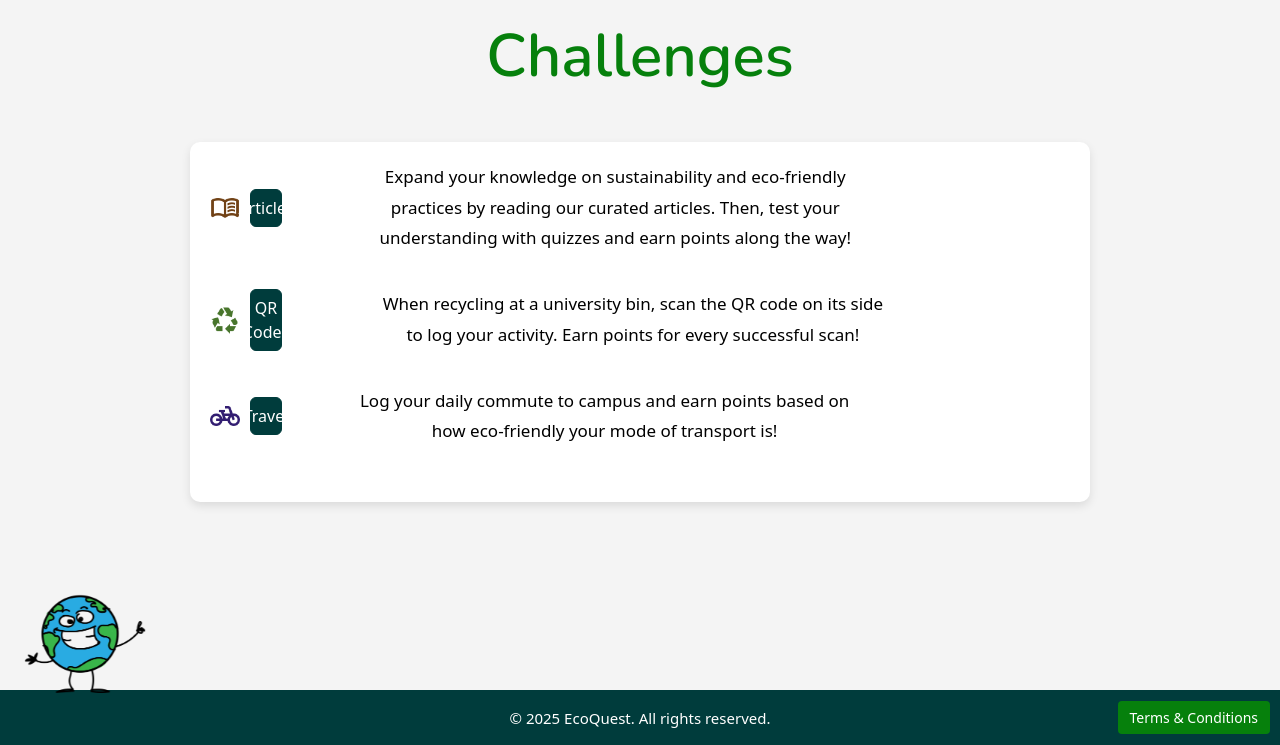
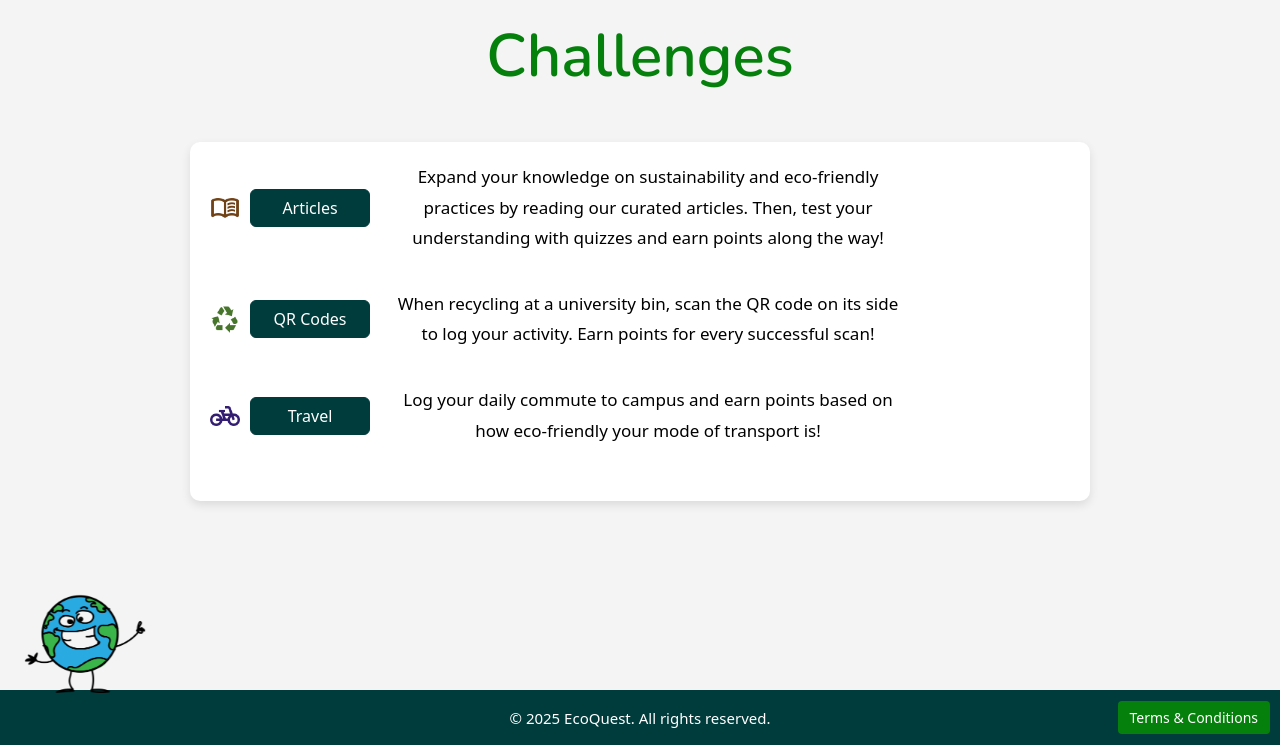
Before and after one commit to Josh-Money/ECM2434-Group-Software-Project, a Django app: template game/challenges/templates/challenges/challenges.html in a window 1280 px wide. Shown: the part 55-800 px from the top of the page. Run offline with Django 3.2, Linux system fonts and the light colour scheme; the template is opened without the code that fills it, so the values that code supplies are empty; parts of the project's set-up code (start-up, migrations or seed data) failed here and were passed over; some libraries are stand-ins or nearby versions.

Commit message:
fixed challenges

```diff
--- a/game/challenges/static/challenges/css/challenges-styles.css
+++ b/game/challenges/static/challenges/css/challenges-styles.css
@@ -23,9 +23,15 @@
     margin-right: 20px;
 }
 
+.challenge-button .btn {
+    width: auto;
+    min-width: 120px;
+}
+
 .challenge-description {
     font-size: 17px;
     text-align: center;
+    width: 60%;
 }
 
 /* Media queries for mobile devices */
--- a/game/challenges/templates/challenges/challenges.html
+++ b/game/challenges/templates/challenges/challenges.html
@@ -22,9 +22,9 @@
         <div class="challenge-row">
             <img src="/static/images/Book.png" alt="Articles" class="challenge-icon">
             <div class="challenge-button">
-                <a href="/articles" class="btn btn-primary w-25">Articles</a>
+                <a href="/articles" class="btn btn-primary">Articles</a>
             </div>
-            <div class="challenge-description" style="width: 60%;">
+            <div class="challenge-description">
                 Expand your knowledge on sustainability and eco-friendly practices by reading our curated articles. Then, test your understanding with quizzes and earn points along the way!
             </div>
         </div>
@@ -32,9 +32,9 @@
         <div class="challenge-row">
             <img src="/static/images/Recycling.png" alt="QR Codes" class="challenge-icon">
             <div class="challenge-button">
-                <a href="/qr" class="btn btn-primary w-25">QR Codes</a>
+                <a href="/qr" class="btn btn-primary">QR Codes</a>
             </div>
-            <div class="challenge-description" style="width: 60%;">
+            <div class="challenge-description">
                 When recycling at a university bin, scan the QR code on its side to log your activity. Earn points for every successful scan!
             </div>
         </div>
@@ -42,9 +42,9 @@
         <div class="challenge-row">
             <img src="/static/images/Bike.png" alt="Travel" class="challenge-icon">
             <div class="challenge-button">
-                <a href="/travel" class="btn btn-primary w-25">Travel</a>
+                <a href="/travel" class="btn btn-primary">Travel</a>
             </div>
-            <div class="challenge-description" style="width: 60%;">
+            <div class="challenge-description">
                 Log your daily commute to campus and earn points based on how eco-friendly your mode of transport is!
             </div>
         </div>
```
